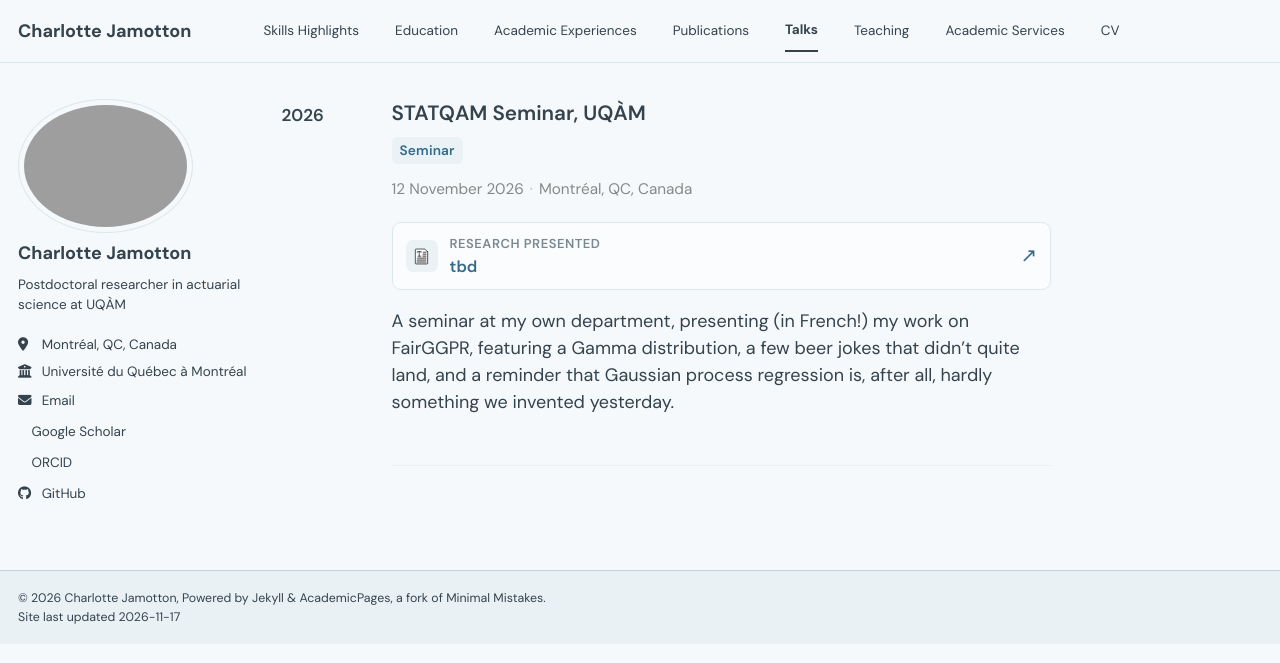
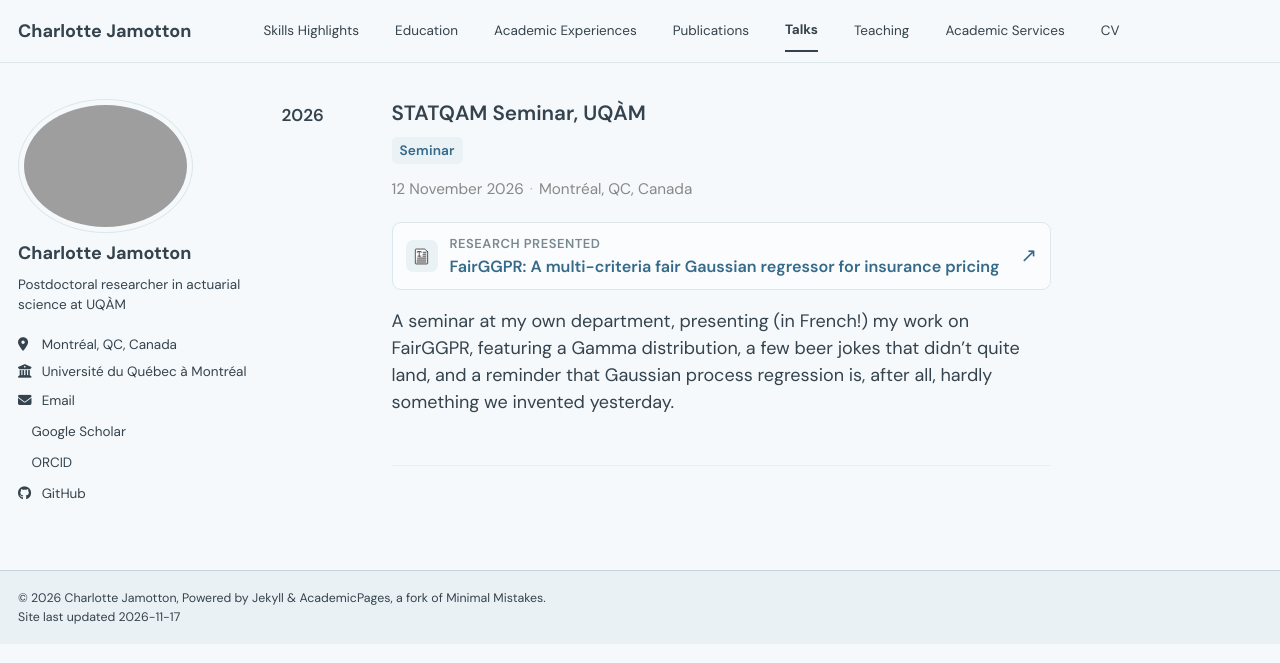
Before and after one commit to charlottonmayo/charlottonmayo.github.io, a Jekyll site: the page built from _talks/FairGGPR/2026-11-12-STATQAM.md, in a window 1280 px wide. Shown: the top 663 px of the page. Built offline with Jekyll 4.4.1, drawn with Linux system fonts in a browser that asks for light colours; a style sheet for code colours, icons or effects is not loaded.

Commit message:
Update photo de profil

```diff
--- a/_config.yml
+++ b/_config.yml
@@ -23,7 +23,7 @@ repository               : "charlottonmayo/charlottonmayo.github.io"
 #               Additional customization can be done by editing /_includes/author-profile.html
 author:
   # Biographic information
-  avatar           : "profile2.jpg"
+  avatar           : "profile3.jpg"
   name             : "Charlotte Jamotton"
   pronouns         : # example: "she/her"
   bio              : "Postdoctoral researcher in actuarial science at UQÀM"
--- a/_talks/FairGGPR/2026-11-12-STATQAM.md
+++ b/_talks/FairGGPR/2026-11-12-STATQAM.md
@@ -1,5 +1,5 @@
 ---
-title: "tbd"
+title: "FairGGPR: A multi-criteria fair Gaussian regressor for insurance pricing"
 collection: talks
 type: "Talk"
 permalink: /talks/FairGGPR/2026-11-12-STATQAM
@@ -8,8 +8,8 @@ date: 2026-11-12
 location: "Montréal, QC, Canada"
 link : https://statqam.uqam.ca/2026-2027/
 event_type: "Seminar"
-article_url: "/publication/2026-FairGGPR"
 upcoming: false
 layout: talk
+article_url: "/publication/2026-FairGGPR"
 ---
 A seminar at my own department, presenting (in French!) my work on FairGGPR, featuring a Gamma distribution, a few beer jokes that didn't quite land, and a reminder that Gaussian process regression is, after all, hardly something we invented yesterday.
```
Also changed, not shown: _talks/FairGGPR/2026-10-07-Laval.md (+1 -1 lines), images/profile3.png (added).
